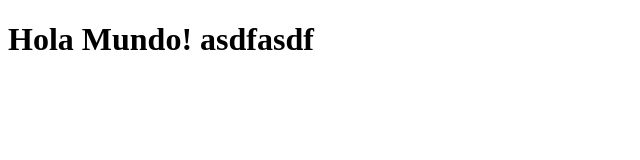
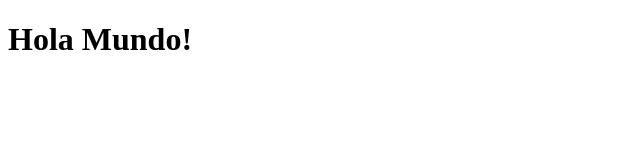
Before and after one commit to falconmasters/mi-pagina-web, a plain HTML site: page index.html in a window 1280 px wide. Shown: the whole page, without its empty margins (0-640 px from the left). Drawn offline with Linux system fonts and the light colour scheme.

Commit message:
Revert "Cambiando el Header"
This reverts commit c5cb366c379fb4e7f55a17d9548f2e81c48c3419.

```diff
--- a/index.html
+++ b/index.html
@@ -7,7 +7,7 @@
 	</head>
 	<body>
 		<header>
-			<h1>Hola Mundo! asdfasdf</h1>
+			<h1>Hola Mundo!</h1>
 		</header>
 	</body>
 </html>
```
